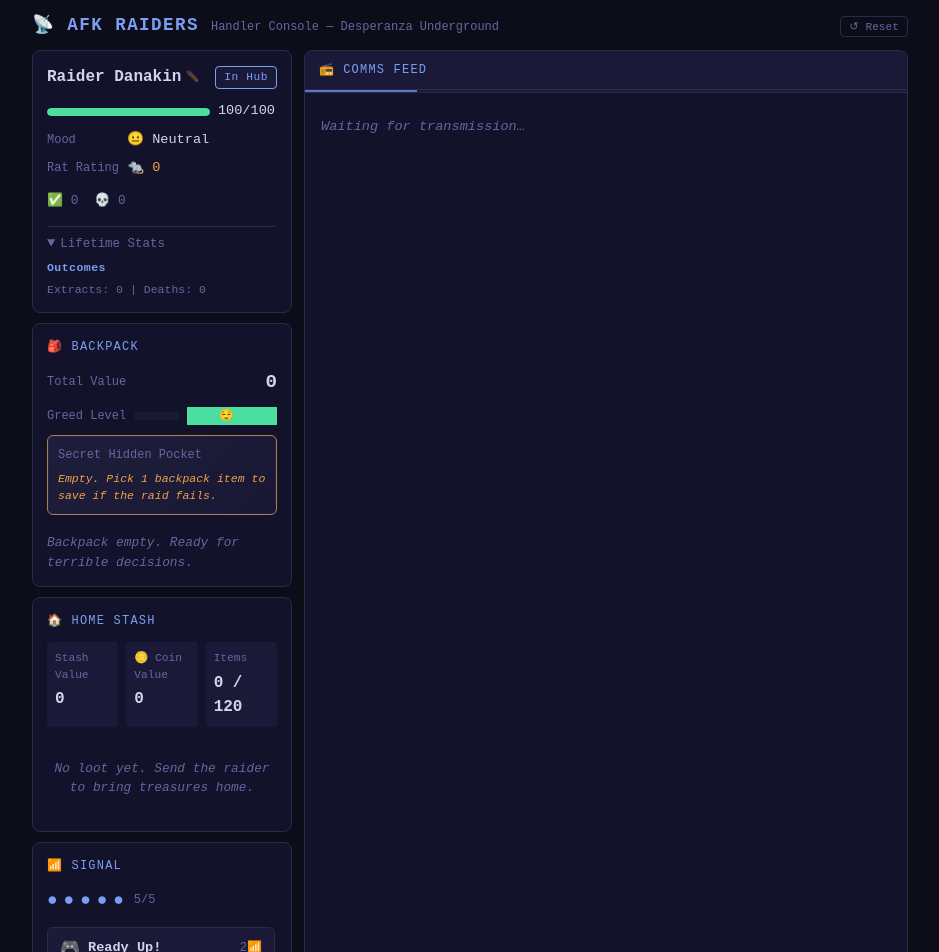
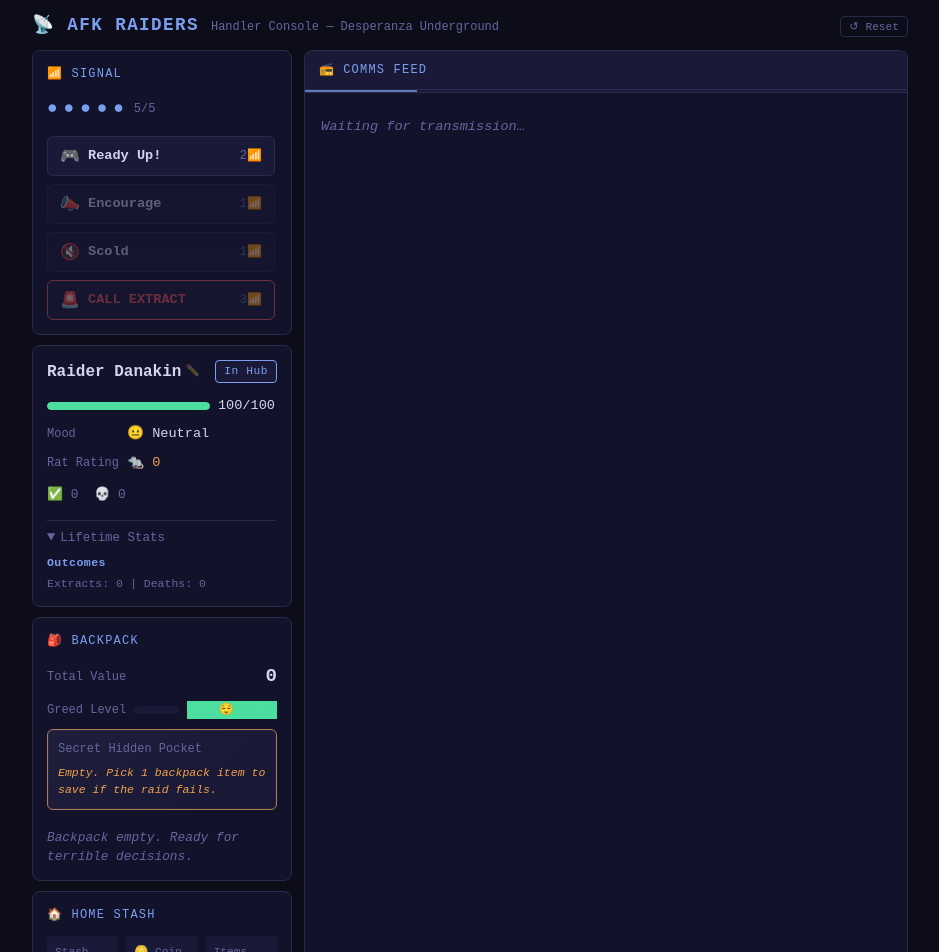
Before and after one commit to DanJ210/afk-raiders, a Vue app: page / in a window 1280 px wide. Shown: the top 952 px of the page, without its empty margins (170-1109 px from the left). Built offline with nearby package versions, Linux system fonts and the light colour scheme.

Commit message:
Reodering handler actions

```diff
--- a/src/App.vue
+++ b/src/App.vue
@@ -41,10 +41,10 @@ const showZoneStrip = computed(
 
     <main v-if="!isMobile" class="app__main">
       <aside class="app__sidebar">
+        <HandlerActions />
         <RaiderCard />
         <BackpackPanel />
         <HomeStash />
-        <HandlerActions />
       </aside>
 
       <div class="app__log">
@@ -66,8 +66,8 @@ const showZoneStrip = computed(
       </section>
 
       <section v-if="activeMobileTab === 'raider'" class="app__mobile-panel app__mobile-panel--fill">
+        <HandlerActions />
         <RaiderCard />
-        <HandlerActions />
       </section>
 
       <section v-if="activeMobileTab === 'stash'" class="app__mobile-panel app__mobile-panel--fill">
```
